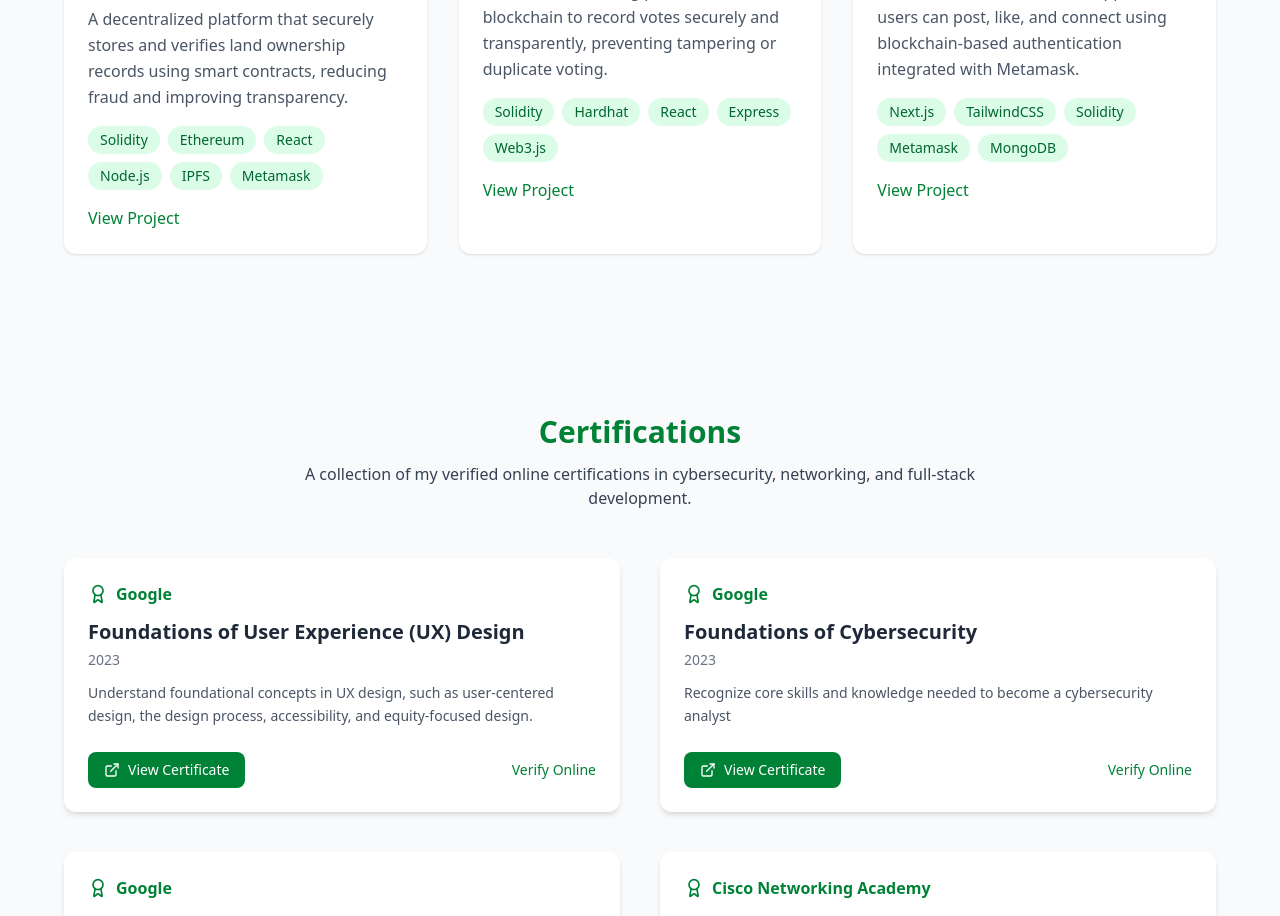
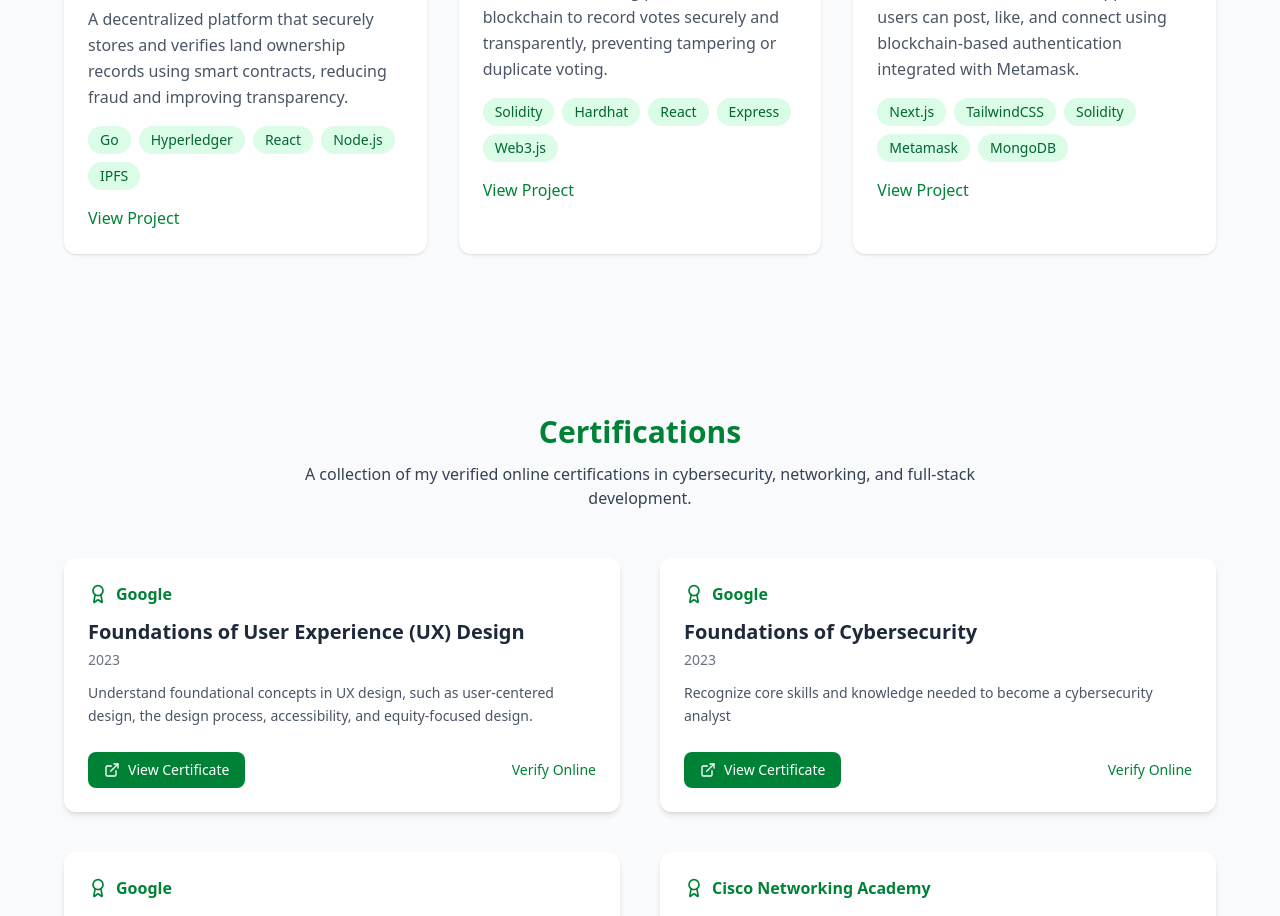
Before and after one commit to ugyentring/web-cv, a React (Vite) app: page / in a window 1280 px wide. Shown: the part 2440-3356 px from the top of the page. Built offline with nearby package versions, Linux system fonts and the light colour scheme.

Commit message:
project link add

```diff
--- a/src/pages/Projects.jsx
+++ b/src/pages/Projects.jsx
@@ -4,20 +4,20 @@ const projects = [
   {
     title: "Land Registry System (Blockchain)",
     desc: "A decentralized platform that securely stores and verifies land ownership records using smart contracts, reducing fraud and improving transparency.",
-    tech: ["Solidity", "Ethereum", "React", "Node.js", "IPFS", "Metamask"],
-    link: "#",
+    tech: ["Go", "Hyperledger", "React", "Node.js", "IPFS"],
+    link: "#https://github.com/ugyentring/tera-dapp",
   },
   {
     title: "Blockchain Voting System",
     desc: "An immutable voting platform that uses blockchain to record votes securely and transparently, preventing tampering or duplicate voting.",
     tech: ["Solidity", "Hardhat", "React", "Express", "Web3.js"],
-    link: "#",
+    link: "https://github.com/ugyentring/votingdapp",
   },
   {
     title: "Social Media DApp",
     desc: "A decentralized social media app where users can post, like, and connect using blockchain-based authentication integrated with Metamask.",
     tech: ["Next.js", "TailwindCSS", "Solidity", "Metamask", "MongoDB"],
-    link: "#",
+    link: "https://github.com/ugyentring/prj-app",
   },
 ];
 
```
